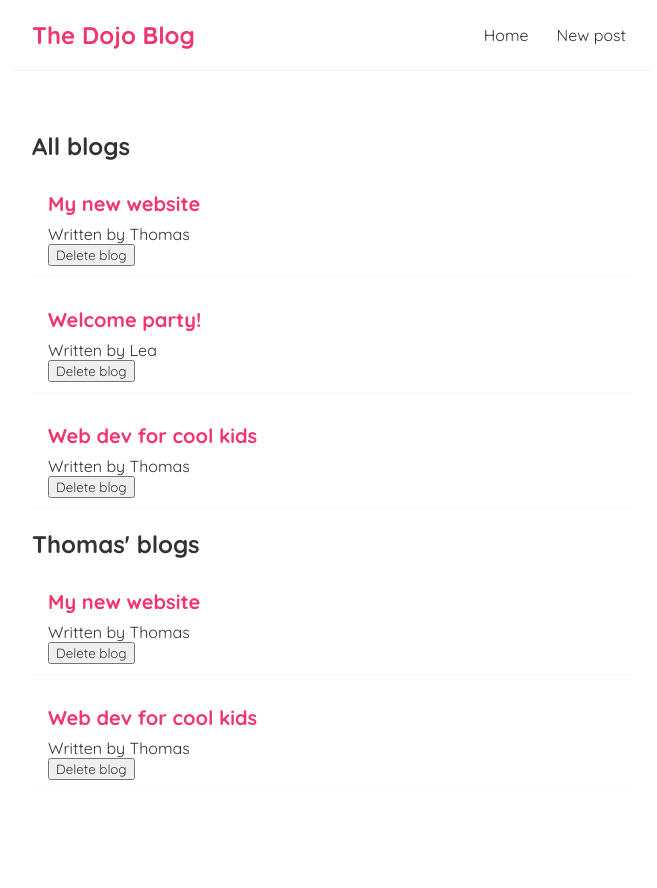
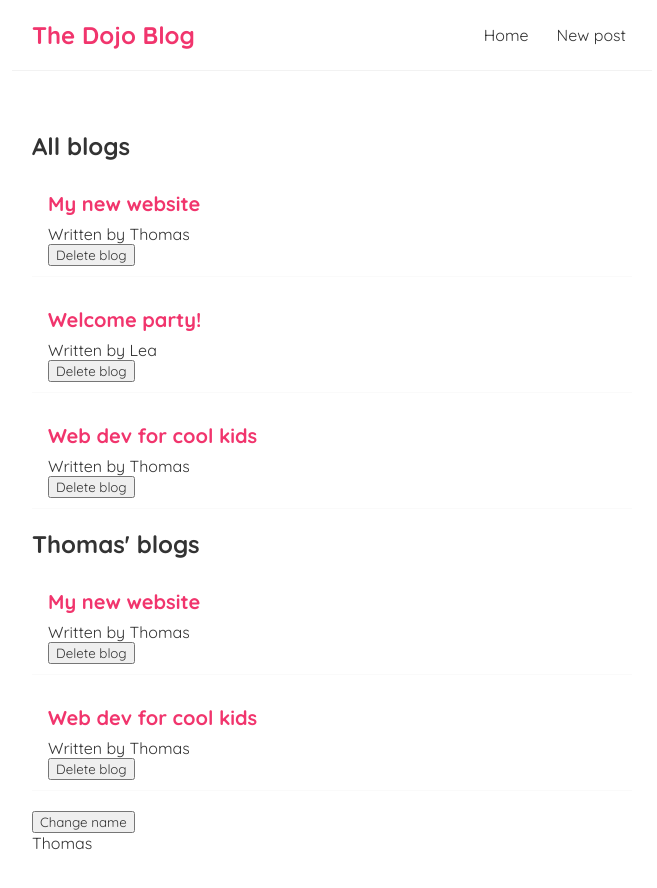
Before and after one commit to TinThomas/Dojo-blog, a React (Create React App) app: page / in a window 1280 px wide. Shown: the top 888 px of the page, without its empty margins (308-965 px from the left). Built offline with nearby package versions, Linux system fonts and the light colour scheme.

Commit message:
Added useEffect dependency

```diff
--- a/src/Home.js
+++ b/src/Home.js
@@ -8,6 +8,8 @@
     {title: "Web dev for cool kids", body: "lorem ipsum", author: "Thomas", id: 3},
   ]);
 
+  const [name, setName] = useState("Thomas");
+
   const handleDelete = (id) => {
     const newBlogs = blogs.filter(blog =>blog.id !== id)
     setBlogs(newBlogs);
@@ -15,12 +17,15 @@
 
   useEffect(() => {
     console.log("Use effect ran");
-  });
+    console.log(name);
+  }, [name]);
 
   return (
     <div className="home">
       <BlogList blogs={blogs} title="All blogs" handleDelete={handleDelete}/>
       <BlogList blogs={blogs.filter((blog) => blog.author === "Thomas")} title="Thomas' blogs" handleDelete={handleDelete}/>
+      <button onClick = {() => setName("Luigi")}>Change name</button>
+      <p>{name}</p>
     </div>
   );
 }
```
